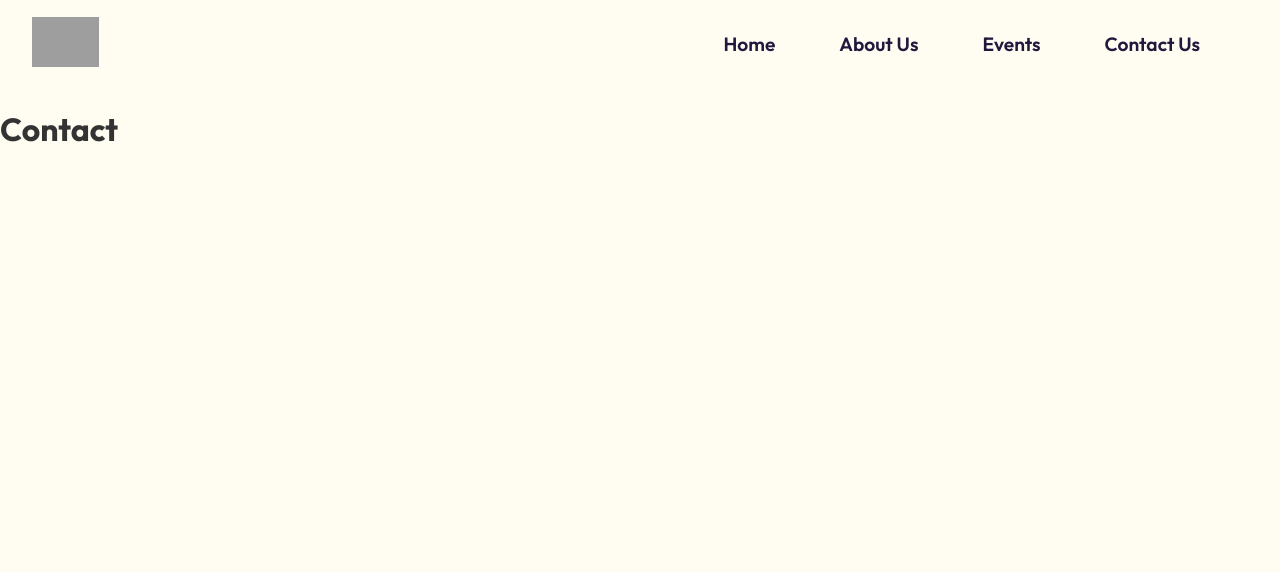
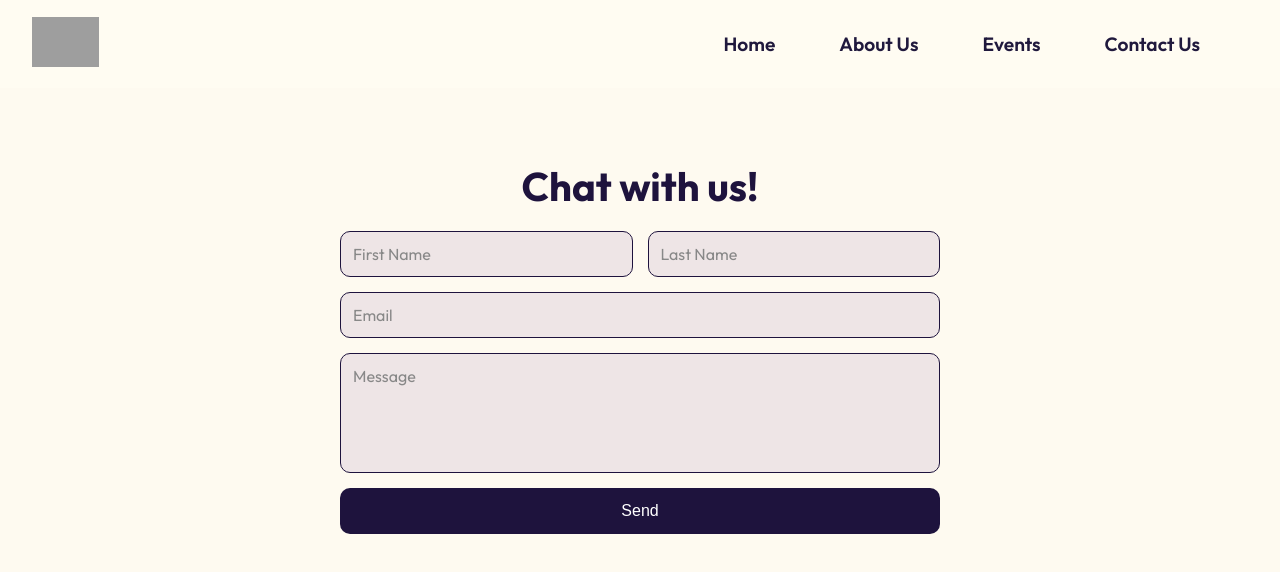
Before and after one commit to sachi-bharwada/uwbmesoc-website, a React (Vite) app: page /contact in a window 1280 px wide. Shown: the top 572 px of the page. Built offline with nearby package versions, Linux system fonts and the light colour scheme; grey boxes are pictures that could not be loaded.

Commit message:
Updated Contact Us page with messages saved in google sheets

```diff
--- a/src/pages/Contact.css
+++ b/src/pages/Contact.css
@@ -0,0 +1,74 @@
+.contact-container {
+    display: flex;
+    flex-direction: column;
+    align-items: center;
+    justify-content: center;
+    padding: 40px;
+    background-color: #fefaf0; /* Light cream background */
+  }
+
+  .contact-container h2 {
+    font-size: 2.5rem;
+    font-weight: bold;
+    color: #1e133d; /* Dark navy */
+    margin-bottom: 20px;
+    text-align: center;
+  }
+
+  .contact-form {
+    display: flex;
+    flex-direction: column;
+    align-items: center;
+    width: 100%;
+    max-width: 600px; /* Ensures everything is centered */
+    gap: 15px;
+  }
+
+  .name-fields {
+    display: flex;
+    justify-content: space-between;
+    width: 100%;
+    gap: 15px;
+  }
+
+  .name-fields input {
+    flex: 1;
+  }
+
+  input,
+  textarea {
+    width: 100%;
+    padding: 12px;
+    border-radius: 10px;
+    border: 1px solid #1e133d; /* Subtle border */
+    background-color: #EEE5E6; /* Light purple-gray */
+    font-size: 1rem;
+    font-family: inherit;
+    box-sizing: border-box; /* Ensures padding doesn’t affect width */
+  }
+
+  input::placeholder,
+  textarea::placeholder {
+    color: #888; /* Softer placeholder */
+  }
+
+  textarea {
+    height: 120px;
+    resize: none;
+  }
+
+  button {
+    width: 100%;
+    background-color: #1e133d; /* Dark navy */
+    color: white;
+    padding: 14px;
+    border: none;
+    border-radius: 10px;
+    font-size: 1rem;
+    cursor: pointer;
+    transition: 0.3s;
+  }
+
+  button:hover {
+    background-color: #140c2e; /* Slightly darker navy */
+  }
--- a/src/pages/Contact.jsx
+++ b/src/pages/Contact.jsx
@@ -1,9 +1,76 @@
-function Contact() {
-  return (
-    <div>
-      <h1>Contact</h1>
-    </div>
-  );
-}
+import React, { useState } from "react";
+import "./Contact.css";
+
+const Contact = () => {
+    const [firstName, setFirstName] = useState("");
+    const [lastName, setLastName] = useState("");
+    const [email, setEmail] = useState("");
+    const [message, setMessage] = useState("");
+    const [submitted, setSubmitted] = useState(false);
+
+    const scriptURL = "https://script.google.com/macros/s/AKfycbwiBa9Vdc_wWdjvhNqYswChtR4K8hf5c_q4LRGGElh3Mvi2eHM--u8S-mOJoX5IZMFPFw/exec"; // Replace this with the Web App URL
+
+    const handleSubmit = (event) => {
+        event.preventDefault();
+        const data = new FormData();
+        data.append("firstName", firstName);
+        data.append("lastName", lastName);
+        data.append("email", email);
+        data.append("message", message);
+
+        fetch(scriptURL, {
+            method: "POST",
+            body: data,
+            mode: "no-cors", // Bypasses CORS issues
+        })
+        .then(() => {
+            setSubmitted(true);
+            setFirstName("");
+            setLastName("");
+            setEmail("");
+            setMessage("");
+        })
+        .catch((error) => console.error("Error:", error));
+    };
+
+    return (
+        <div className="contact-container">
+            <h2>Chat with us!</h2>
+            {submitted && <p className="success-message">Your message has been sent! We will get back to you as soon as possible!</p>}
+            <form onSubmit={handleSubmit} className="contact-form">
+                <div className="name-fields">
+                    <input
+                        type="text"
+                        value={firstName}
+                        onChange={(e) => setFirstName(e.target.value)}
+                        placeholder="First Name"
+                        required
+                    />
+                    <input
+                        type="text"
+                        value={lastName}
+                        onChange={(e) => setLastName(e.target.value)}
+                        placeholder="Last Name"
+                        required
+                    />
+                </div>
+                <input
+                    type="email"
+                    value={email}
+                    onChange={(e) => setEmail(e.target.value)}
+                    placeholder="Email"
+                    required
+                />
+                <textarea
+                    value={message}
+                    onChange={(e) => setMessage(e.target.value)}
+                    placeholder="Message"
+                    required
+                />
+                <button type="submit">Send</button>
+            </form>
+        </div>
+    );
+};
 
 export default Contact;
```
